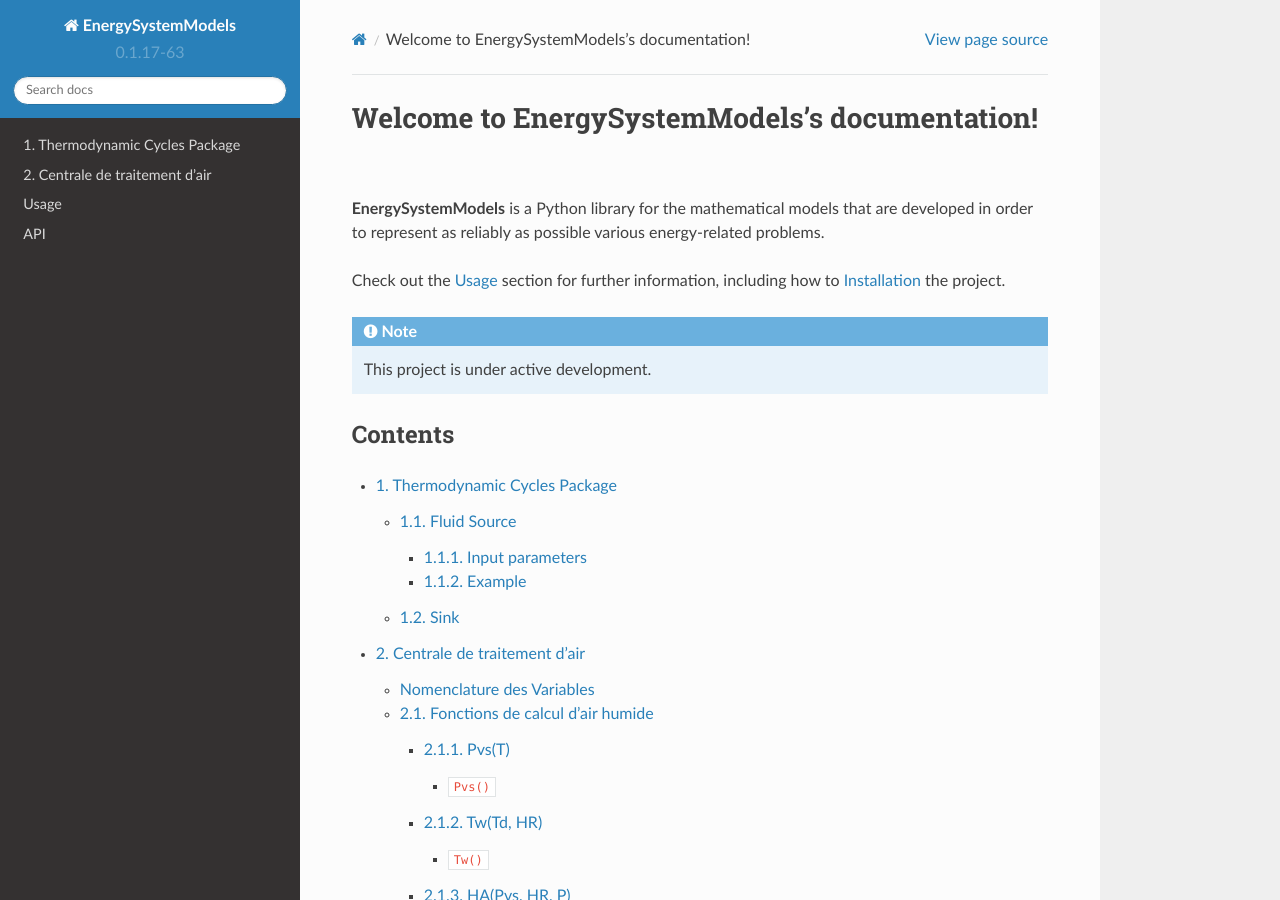
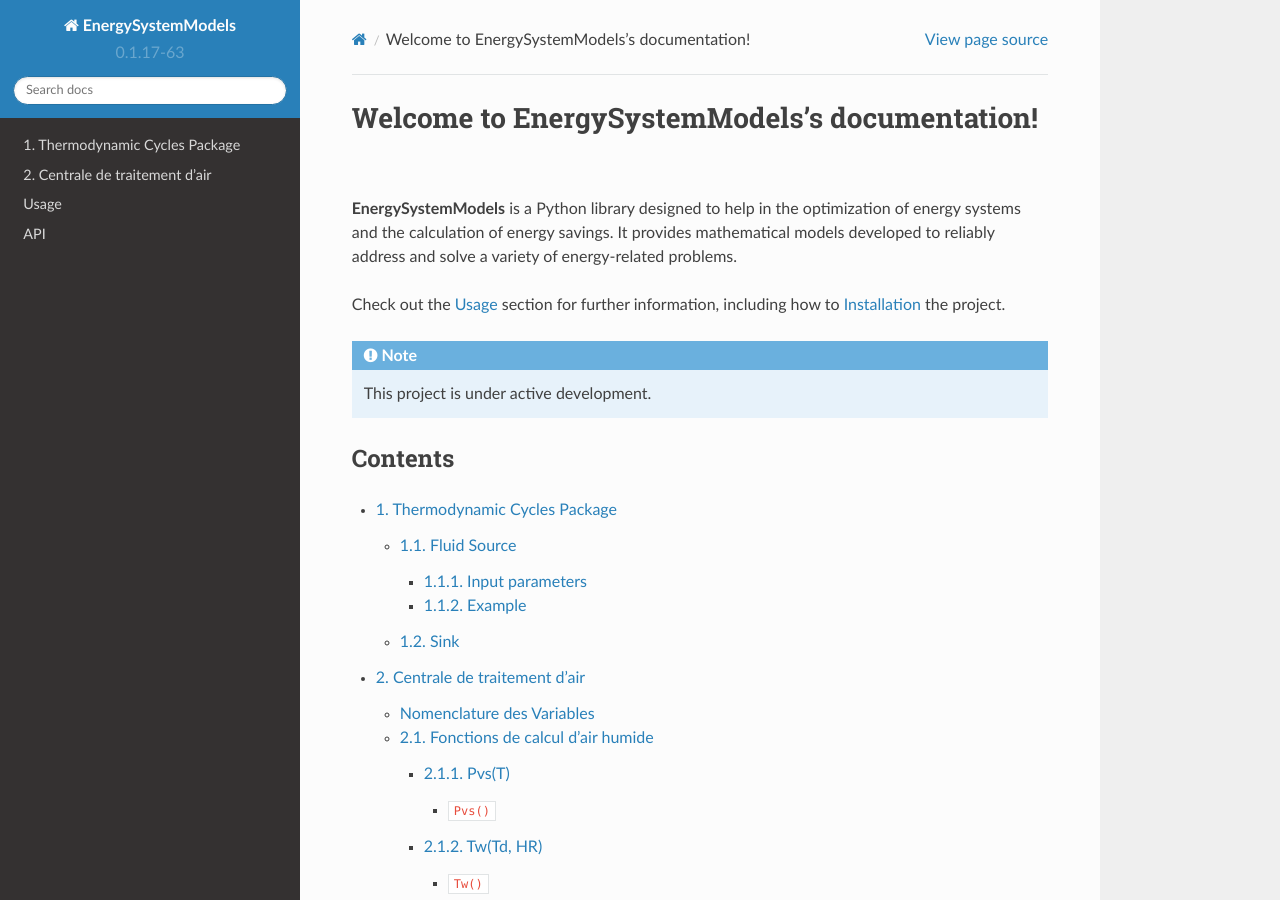
Before and after one commit to ZoheirHADID/EnergySystemModels-Tutorial, a Sphinx documentation site: the page built from docs/source/index.rst, in a window 1280 px wide and 900 px high. Built offline with Sphinx 7.4.7 and the Read the Docs theme 2.0.0, drawn with Linux system fonts in a browser that asks for light colours.

Commit message:
indext.rst

```diff
--- a/docs/source/index.rst
+++ b/docs/source/index.rst
@@ -1,7 +1,7 @@
 Welcome to EnergySystemModels's documentation!
 ===================================
 
-**EnergySystemModels** is a Python library for the mathematical models that are developed in order to represent as reliably as possible various energy-related problems.
+**EnergySystemModels** is a Python library designed to help in the optimization of energy systems and the calculation of energy savings. It provides mathematical models developed to reliably address and solve a variety of energy-related problems.
 
 Check out the :doc:`usage` section for further information, including
 how to :ref:`installation` the project.
```
